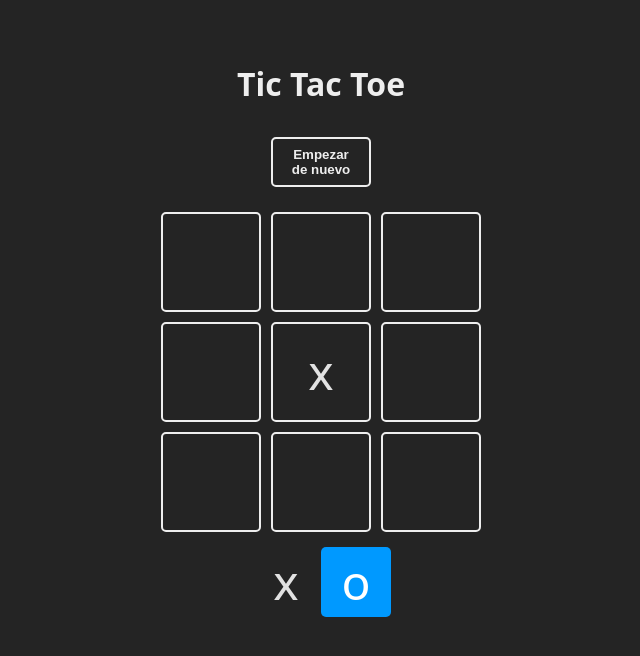
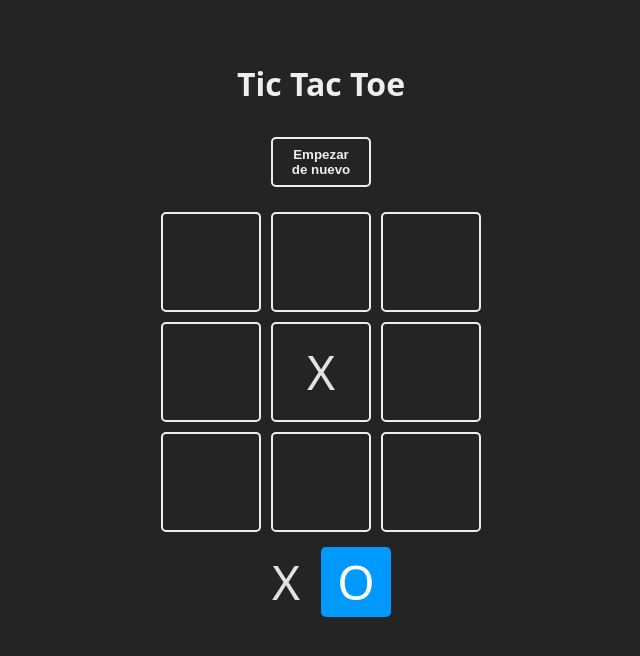
Before and after one commit to miguelCode-02/course-react, a React (Vite) app in the folder projects/02-tic-tac-toe/: page / in a window 1280 px wide. Both pictures are taken after a click on the element 640 px from the left and 372 px from the top of the page. Shown: the top 656 px of the page, without its empty margins (319-959 px from the left). Built offline with nearby package versions, Linux system fonts and the light colour scheme.

Commit message:
Completed game logic implementation and added refactoring and save game function

```diff
--- a/projects/02-tic-tac-toe/src/App.jsx
+++ b/projects/02-tic-tac-toe/src/App.jsx
@@ -2,64 +2,35 @@ import './App.css'
 import { useState } from 'react'
 import confetti from 'canvas-confetti'
 
-const TURNS = {
-	X: 'x',
-	O: 'o',
-}
+import { Squares } from './components/Square.jsx'
+import { TURNS } from './constants.js'
+import { checkWinner, checkEndGame } from './logic/board.js'
+import { WinnerModal } from './components/WinnerModal.jsx'
+import { BuildBoard } from './components/BuildBoard.jsx'
+import { saveGameToStorage, resetGameStorage, saveWinnerToStorage } from './logic/storage'
 
-// funcion para crear los cuadros del tablero
-const Squares = ({ children, isSelected, updateBoard, index }) => {
-	const className = `square ${isSelected ? 'is-selected' : ''}`
-
-	const handleClick = () => {
-		updateBoard(index)
-	}
-
-	return (
-		<div onClick={handleClick} className={className}>
-			{children}
-		</div>
-	)
-}
-
-const WINNER_COMBOS = [
-	[0, 1, 2], // top row
-	[3, 4, 5], // middle row
-	[6, 7, 8], // bottom row
-	[0, 4, 8], // diagonal top left to bottom right
-	[2, 4, 6], // diagonal top right to bottom left
-	[0, 3, 6], // left column
-	[1, 4, 7], // middle column
-	[2, 5, 8], // right column
-]
 
 function App() {
-	const [board, setBoard] = useState(Array(9).fill(null))
-	const [turn, setTurn] = useState(TURNS.X)
-	const [winner, setWinner] = useState(null)
 
-	const checkWinner = boardToCheck => {
-		for (const combo of WINNER_COMBOS) {
-			const [a, b, c] = combo
-			//? si a = x and b = x and c = x = ganador
-			//? si a = o and b = o and c = o = ganador
-			if (
-				boardToCheck[a] &&
-				boardToCheck[a] === boardToCheck[b] &&
-				boardToCheck[a] === boardToCheck[c]
-			) {
-				return boardToCheck[a]
-			}
-		}
-		return null
-	}
+	const [board, setBoard] = useState(() => {
+		const boardFromStorage = window.localStorage.getItem('board')
+		return boardFromStorage ? JSON.parse(boardFromStorage) : Array(9).fill(null)
+	})
 
-	const checkBoard = boardToCheck => {
-		return boardToCheck.every(square => square !== null)
-	}
+	const [turn, setTurn] = useState(() => {
+		const turnFromStorage = window.localStorage.getItem('turn')
+		return turnFromStorage ?? TURNS.X
+	})
+
+	const [winner, setWinner] = useState(() => {
+		const winnerFromStorage = window.localStorage.getItem('winner')
+		return winnerFromStorage ? winnerFromStorage : null
+	})
+
+	const [showBoard, setShowBoard] = useState(false)
 
 	const updateBoard = index => {
-		if (board[index] || winner) return
+		if (board[index] || winner ) return
 
 		const newBoard = [...board]
 		newBoard[index] = turn
@@ -68,36 +39,47 @@ function App() {
 		const newTurn = turn === TURNS.X ? TURNS.O : TURNS.X
 		setTurn(newTurn)
 
+		saveGameToStorage({board : newBoard, turn: newTurn})
+
 		const newWinner = checkWinner(newBoard)
-
 		if (newWinner) {
 			setWinner(newWinner)
+			setShowBoard(true)
 			confetti()
-		}else if(checkBoard(newBoard)){
+			saveWinnerToStorage(newWinner)
+		}else if(checkEndGame(newBoard)){
 			setWinner(false)
+			setShowBoard(true)
 			confetti()
 		}
+
 	}
 
 	const resetGame = () => {
 		//? se cambia todos los estados para empezar el juego de nuevo
+		setShowBoard(false)
 		setBoard(Array(9).fill(null))
 		setTurn(TURNS.X)
 		setWinner(null)
+		resetGameStorage()
+	}
+
+	const showSolvedBoard = () => {
+		setShowBoard(false)
+	}
+
+	const showGameResult = () => {
+		setShowBoard(true)
+
 	}
 
 	return (
 		<main className='board'>
 			<h1>Tic Tac Toe</h1>
 			<button onClick={resetGame}>Empezar de nuevo</button>
+			{!showBoard && winner  && <button onClick={showGameResult}>Mostrar ganador</button>}
 			<section className='game'>
-				{board.map((square, index) => {
-					return (
-						<Squares key={index} index={index} updateBoard={updateBoard}>
-							{square}
-						</Squares>
-					)
-				})}
+				<BuildBoard board={board} updateBoard={updateBoard} />
 			</section>
 
 			<section className='turn'>
@@ -105,21 +87,7 @@ function App() {
 				<Squares isSelected={turn === TURNS.O}>{TURNS.O}</Squares>
 			</section>
 
-			{winner !== null && (
-				<section className='winner'>
-					<div className='text'>
-						<h2>{winner === false ? 'Empate' : 'Gano'}</h2>
-
-						<header className='win'>
-							{winner !== null && <Squares>{winner}</Squares>}
-						</header>
-
-						<footer>
-							<button onClick={resetGame}>Empezar de nuevo </button>
-						</footer>
-					</div>
-				</section>
-			)}
+			<WinnerModal resetGame={resetGame} showSolvedBoard={showSolvedBoard} winner={winner} showBoard={showBoard}/>
 		</main>
 	)
 }
--- /dev/null
+++ b/projects/02-tic-tac-toe/src/components/BuildBoard.jsx
@@ -0,0 +1,12 @@
+import { Squares } from './Square'
+
+export const BuildBoard = ({ board, updateBoard }) => {
+	return board.map((square, index) => {
+		return (
+			<Squares key={index} index={index} updateBoard={updateBoard}>
+				{square}
+			</Squares>
+		)
+	})
+
+}
--- /dev/null
+++ b/projects/02-tic-tac-toe/src/components/Square.jsx
@@ -0,0 +1,13 @@
+export const Squares = ({ children, isSelected, updateBoard, index }) => {
+	const className = `square ${isSelected ? 'is-selected' : ''}`
+
+	const handleClick = () => {
+		updateBoard(index)
+	}
+
+	return (
+		<div onClick={handleClick} className={className}>
+			{children}
+		</div>
+	)
+}
--- /dev/null
+++ b/projects/02-tic-tac-toe/src/components/WinnerModal.jsx
@@ -0,0 +1,22 @@
+import { Squares } from "./Square"
+
+export const WinnerModal = ({ winner, showBoard, resetGame, showSolvedBoard  }) => {
+	if (winner === null || showBoard === false ) return null
+
+    const winnerText = winner === false ? 'Empate' : 'Gano'
+
+	return (
+		<section className='winner'>
+			<div className='text'>
+				<h2>{winnerText}</h2>
+
+				<header className='win'>{winner && <Squares>{winner}</Squares>}</header>
+
+				<footer>
+					<button onClick={resetGame}>Empezar de nuevo </button>
+					<button onClick={showSolvedBoard}>Mostrar tablero </button>
+				</footer>
+			</div>
+		</section>
+	)
+}
--- /dev/null
+++ b/projects/02-tic-tac-toe/src/constants.js
@@ -0,0 +1,16 @@
+export const TURNS = {
+	X: 'X',
+	O: 'O',
+}
+
+
+export const WINNER_COMBOS = [
+	[0, 1, 2], // top row
+	[3, 4, 5], // middle row
+	[6, 7, 8], // bottom row
+	[0, 4, 8], // diagonal top left to bottom right
+	[2, 4, 6], // diagonal top right to bottom left
+	[0, 3, 6], // left column
+	[1, 4, 7], // middle column
+	[2, 5, 8], // right column
+]
--- /dev/null
+++ b/projects/02-tic-tac-toe/src/logic/board.js
@@ -0,0 +1,22 @@
+import { WINNER_COMBOS } from '../constants.js'
+
+export const checkWinner = boardToCheck => {
+    for (const combo of WINNER_COMBOS) {
+        const [a, b, c] = combo
+        //? si a = x and b = x and c = x = ganador
+        //? si a = o and b = o and c = o = ganador
+        if (
+            boardToCheck[a] &&
+            boardToCheck[a] === boardToCheck[b] &&
+            boardToCheck[a] === boardToCheck[c]
+        ) {
+            return boardToCheck[a]
+        }
+    }
+    return null
+}
+
+
+export const checkEndGame = boardToCheck => {
+    return boardToCheck.every(square => square !== null)
+}
--- /dev/null
+++ b/projects/02-tic-tac-toe/src/logic/storage/index.js
@@ -0,0 +1,14 @@
+export const saveGameToStorage = ({board, turn}) =>{
+    window.localStorage.setItem('board', JSON.stringify(board))
+    window.localStorage.setItem('turn', turn)
+}
+
+export const saveWinnerToStorage = (winner) => {
+    window.localStorage.setItem('winner', winner)
+}
+
+export const resetGameStorage = () =>{
+    window.localStorage.removeItem('board')
+    window.localStorage.removeItem('turn')
+    window.localStorage.removeItem('winner')
+}
```
